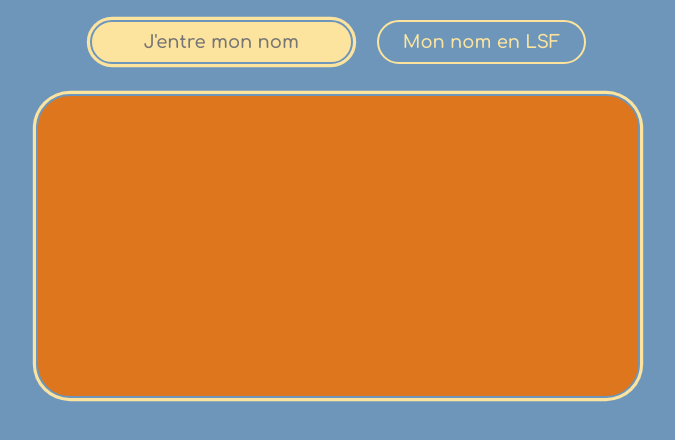
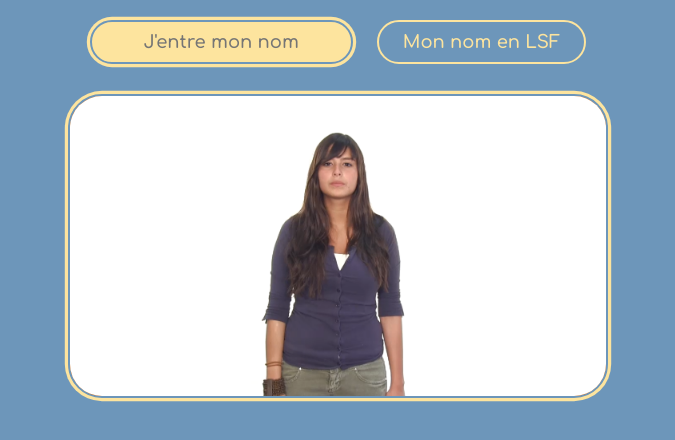
Before and after one commit to Z0uLf4T/Sign_My_Name, a plain HTML site: page Sign My Name/index.html in a window 1280 px wide. Shown: the part 130-570 px from the top of the page, without its empty margins (302-977 px from the left). Drawn offline with Linux system fonts and the light colour scheme.

Commit message:
add poster

```diff
--- a/Sign My Name/index.html
+++ b/Sign My Name/index.html
@@ -23,7 +23,7 @@
     </div>
 
     <div id="video_container">
-        <video id="LSFvideos" alt="Lecteur vidéo" autoplay></video>
+        <video poster="video poster.png" id="LSFvideos" alt="Lecteur vidéo" autoplay></video>
     </div>
 
 
```
Also changed, not shown: Sign My Name/video poster.png (added).
